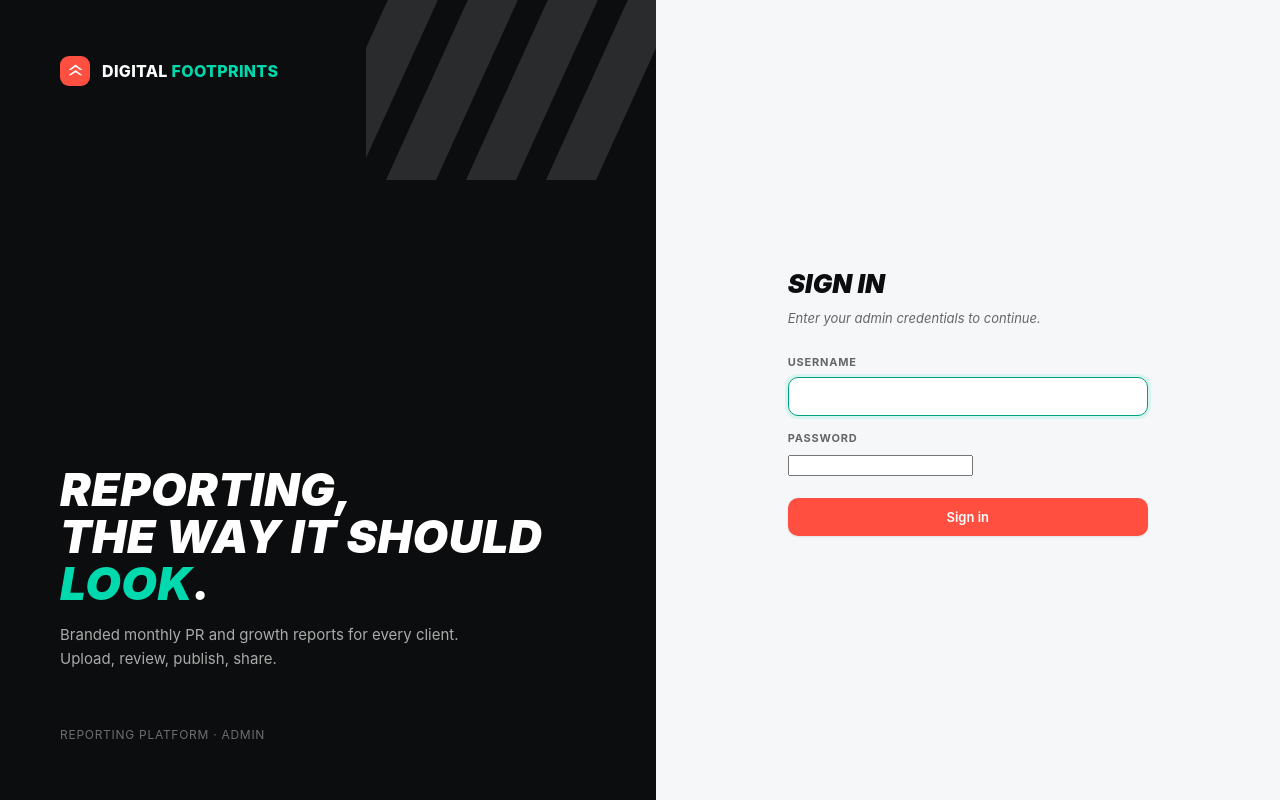
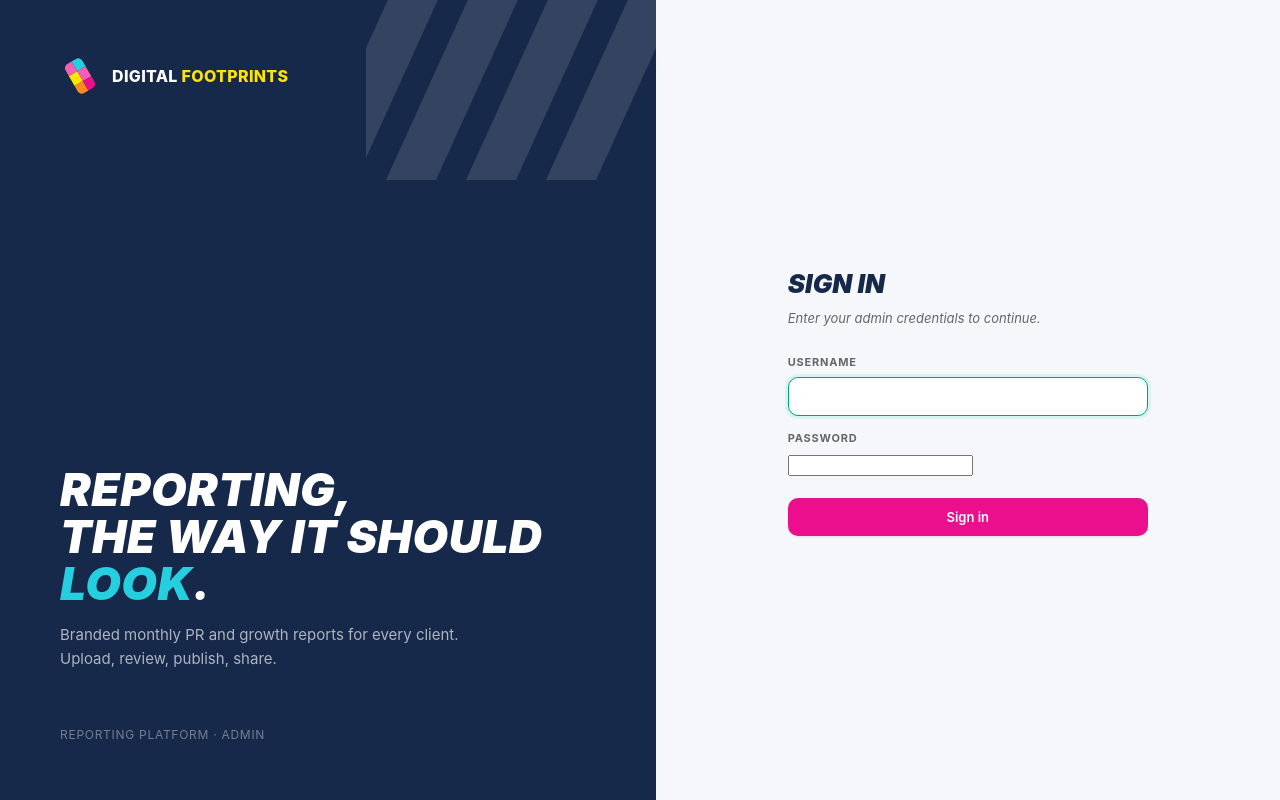
Before and after one commit to plot31agate/reports-platform, a FastAPI app: page /admin/login in a window 1280 px wide. Run offline with FastAPI, Linux system fonts and the light colour scheme.

Commit message:
Rebrand admin chrome to Digital Footprints (navy/yellow/pink/cyan + logo)
- Add the DF multicolour mark as an SVG asset
- Admin design system reskinned to the DF palette: navy sidebar, yellow
  wordmark + active accent, pink primary buttons, cyan/pink/yellow KPI accents
- Logo used in the sidebar and split-screen login
- Client reports keep their own per-client theming (they do not load admin.css)

Co-Authored-By: Claude Opus 4.8 <noreply@anthropic.com>

```diff
--- a/app/static/css/admin.css
+++ b/app/static/css/admin.css
@@ -2,19 +2,27 @@
    Builds on brand.css tokens. Sidebar shell + dashboard system. */
 
 :root {
-  --sidebar-w: 240px;
+  --sidebar-w: 244px;
+  /* Digital Footprints brand palette */
+  --df-navy: #16294A;
+  --df-navy-2: #1E3560;
+  --df-yellow: #FFE500;
+  --df-pink: #EC0F8D;
+  --df-cyan: #25CFE0;
+  --df-orange: #FF8A1E;
+
   --amber: #F59E0B;
   --amber-strong: #B45309;
   --green: #22C55E;
   --red: #EF4444;
-  --ink: #0C0D0E;
+  --ink: #16294A;            /* navy — headings + sidebar */
   --panel: #FFFFFF;
-  --canvas: #F6F7F9;
-  --line: rgba(12, 13, 14, 0.08);
-  --line-strong: rgba(12, 13, 14, 0.14);
-  --shadow-sm: 0 1px 2px rgba(12,13,14,0.04), 0 1px 3px rgba(12,13,14,0.06);
-  --shadow-md: 0 4px 12px rgba(12,13,14,0.06), 0 2px 4px rgba(12,13,14,0.04);
-  --shadow-lg: 0 12px 32px rgba(12,13,14,0.10);
+  --canvas: #F5F7FA;
+  --line: rgba(22, 41, 74, 0.10);
+  --line-strong: rgba(22, 41, 74, 0.18);
+  --shadow-sm: 0 1px 2px rgba(22,41,74,0.05), 0 1px 3px rgba(22,41,74,0.07);
+  --shadow-md: 0 4px 12px rgba(22,41,74,0.08), 0 2px 4px rgba(22,41,74,0.05);
+  --shadow-lg: 0 14px 34px rgba(22,41,74,0.14);
 }
 
 .app {
@@ -123,8 +127,8 @@
 }
 .button svg { width: 15px; height: 15px; }
 .button:active { transform: translateY(1px); }
-.button--primary { background: var(--coral); color: #fff; box-shadow: var(--shadow-sm); }
-.button--primary:hover { background: #ec4433; box-shadow: var(--shadow-md); }
+.button--primary { background: var(--df-pink); color: #fff; box-shadow: var(--shadow-sm); }
+.button--primary:hover { background: #d10a7d; box-shadow: var(--shadow-md); }
 .button--ghost { background: var(--panel); color: var(--ink); border-color: var(--line-strong); }
 .button--ghost:hover { border-color: var(--ink); }
 .button--dark { background: var(--ink); color: #fff; }
@@ -330,15 +334,15 @@
   display: flex; align-items: center; gap: 12px;
   font-weight: 800; letter-spacing: 0.02em; font-size: 16px;
 }
-.login__mark .dot { width: 30px; height: 30px; border-radius: 9px; background: var(--coral); display: grid; place-items: center; }
-.login__mark .accent { color: var(--teal); }
+.login__logo { width: 40px; height: 40px; }
+.login__mark .accent { color: var(--df-yellow); }
 .login__lead {
   margin-top: auto;
   font-family: var(--font-heading);
   font-weight: 900; font-style: italic; text-transform: uppercase;
   font-size: 46px; line-height: 1.02; letter-spacing: 0.01em;
 }
-.login__lead .teal { color: var(--teal); }
+.login__lead .teal { color: var(--df-cyan); }
 .login__sub { margin-top: 16px; font-size: 15px; color: rgba(255,255,255,0.65); max-width: 400px; line-height: 1.6; }
 .login__foot { margin-top: 40px; font-size: 12px; color: rgba(255,255,255,0.4); letter-spacing: 0.06em; }
 
```
Also changed, not shown: other parts of app/static/css/admin.css (+12 -16 lines), app/templates/admin/_shell.html (+1 -6 lines), app/templates/admin/login.html (+1 -6 lines), app/static/img/df-logo.svg (added).
